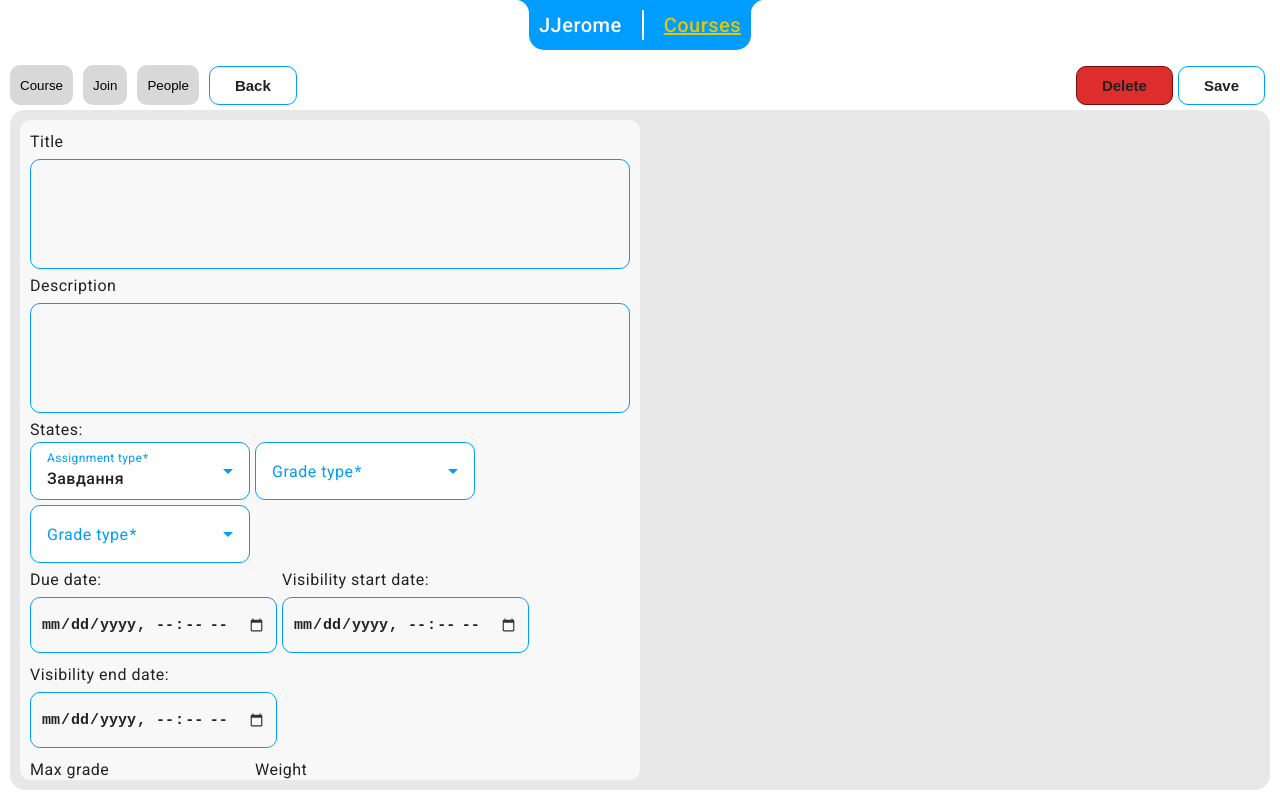
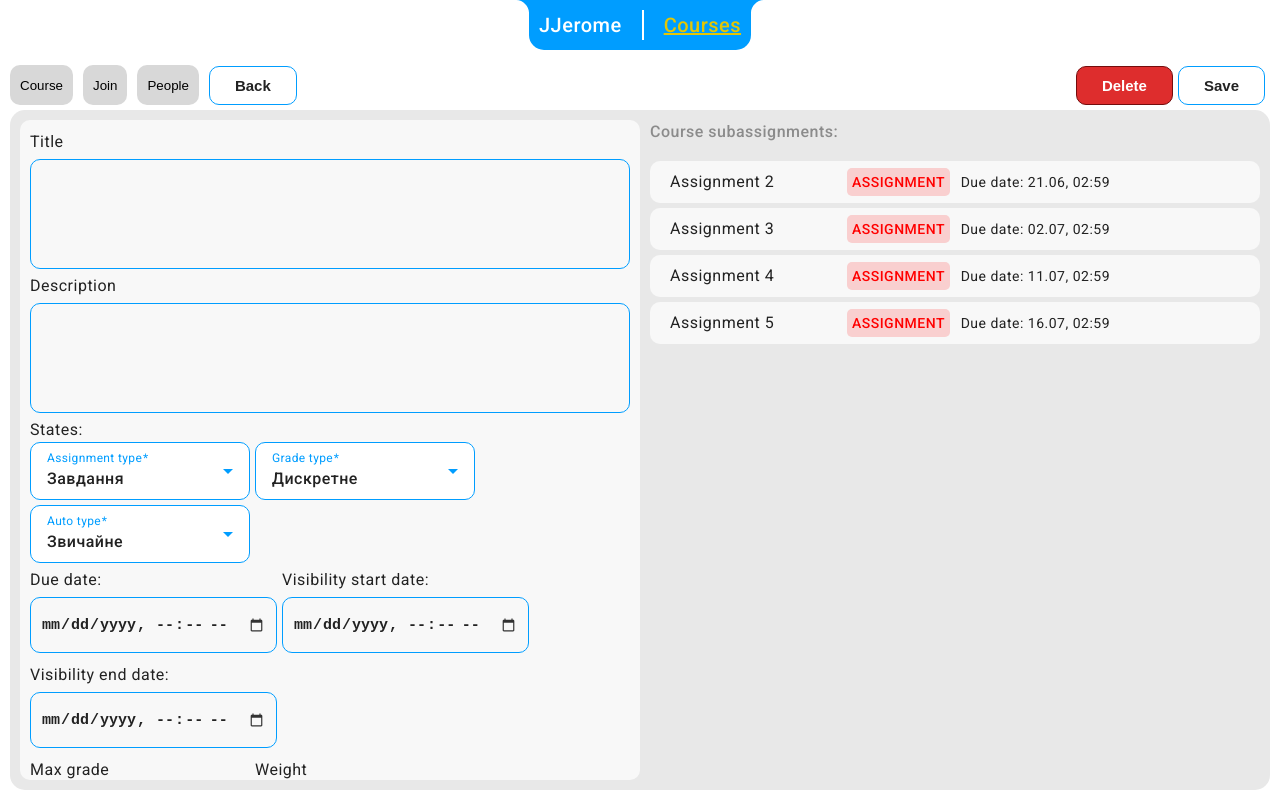
Before and after one commit to PNU-SE-3-team-7/LabControlFrontEnd, an Angular app: page /course/1/assignment/create in a window 1280 px wide. Built offline with nearby package versions, Linux system fonts and the light colour scheme.

Commit message:
[LAB-4] Fixed some big problems

```diff
--- a/src/app/app-routing.module.ts
+++ b/src/app/app-routing.module.ts
@@ -5,9 +5,7 @@ import {CourseListComponent} from "./pages/course-list/course-list.component";
 import {CourseMainComponent} from "./pages/course/course-main/course-main.component";
 import {CourseAssignmentComponent} from "./pages/course/course-assignment/course-assignment.component";
 import {CourseEditComponent} from "./pages/course-edit/course-edit.component";
-import {
-  CourseAssignmentEditComponent
-} from "./pages/course-edit/course-assignment-edit/course-assignment-edit.component";
+import {CourseAssignmentEditComponent} from "./pages/course-assignment-edit/course-assignment-edit.component";
 
 const routes: Routes = [
   {
--- a/src/app/app.module.ts
+++ b/src/app/app.module.ts
@@ -27,9 +27,7 @@ import {CourseComponent} from "./pages/course/course.component";
 import {AttachedContentComponent} from './components/attached-content/attached-content.component';
 import {CommentsComponent} from './components/comments/comments.component';
 import {CourseEditComponent} from './pages/course-edit/course-edit.component';
-import {
-  CourseAssignmentEditComponent
-} from './pages/course-edit/course-assignment-edit/course-assignment-edit.component';
+import {CourseAssignmentEditComponent} from './pages/course-assignment-edit/course-assignment-edit.component';
 import {CdkDrag, CdkDragHandle, CdkDropList} from "@angular/cdk/drag-drop";
 import {MatIcon} from "@angular/material/icon";
 import {MatTooltip} from "@angular/material/tooltip";
--- a/src/app/models/IAssignment.ts
+++ b/src/app/models/IAssignment.ts
@@ -52,7 +52,7 @@ export namespace GradeType {
       value: GradeType.CONTINUOUS,
       name: "Звичайне"
     }, {
-      value: GradeType.CONTINUOUS,
+      value: GradeType.DISCRETE,
       name: "Дискретне"
     }
   ]
--- a/src/app/pages/course-edit/course-assignment-edit/course-assignment-edit.component.html
+++ b/src/app/pages/course-assignment-edit/course-assignment-edit.component.html
@@ -28,9 +28,9 @@
           </mat-select>
         </mat-form-field>
         <mat-form-field class="form-field">
-          <mat-label>Grade type</mat-label>
-          <mat-select formControlName="gradeType" required>
-            <mat-option *ngFor="let option of GradeType.formValues" [value]="option.value">
+          <mat-label>Auto type</mat-label>
+          <mat-select formControlName="autoType" required>
+            <mat-option *ngFor="let option of AutoType.formValues" [value]="option.value">
               {{ option.name }}
             </mat-option>
           </mat-select>
@@ -40,15 +40,15 @@
     <div class="dates-time">
       <div class="form-field" *ngIf="assignmentEditForm.controls.type.value != AssignmentType.MATERIAL">
         <mat-label class="field-label">Due date:</mat-label>
-        <input class="base-input" type="datetime-local" placeholder="start date" formControlName="dueDate">
+        <input class="base-input" type="datetime-local" formControlName="dueDate">
       </div>
       <div class="form-field">
         <mat-label class="field-label">Visibility start date:</mat-label>
-        <input class="base-input" type="datetime-local" placeholder="start date" formControlName="dueDate">
+        <input class="base-input" type="datetime-local" formControlName="visibilityStart">
       </div>
       <div class="form-field">
         <mat-label class="field-label">Visibility end date:</mat-label>
-        <input class="base-input" type="datetime-local" placeholder="start date" formControlName="dueDate">
+        <input class="base-input" type="datetime-local" formControlName="visibilityEnd">
       </div>
     </div>
     <div class="grades">
@@ -57,7 +57,7 @@
         <input
           class="base-input"
           type="number"
-          formControlName="title"
+          formControlName="maxGrade"
           placeholder="Max grade"
           list="defaultMaxGrade"
         >
@@ -74,7 +74,7 @@
         <input
           class="base-input"
           type="number"
-          formControlName="title"
+          formControlName="weight"
           placeholder="Weight"
           list="defaultWeight"
         >
@@ -91,7 +91,7 @@
         <input
           class="base-input"
           type="number"
-          formControlName="title"
+          formControlName="threshold"
           placeholder="Threshold"
           list="defaultThreshold"
         >
@@ -102,7 +102,18 @@
     </div>
   </form>
 
-  <div class="sub-assignments">
-
+  <div class="sub-assignments" *ngIf="subAssignments && subAssignments.length > 0">
+    <p class="title">Course subassignments:</p>
+    <div class="sub-assignments-list">
+      <div class="sub-assignment" *ngFor="let item of subAssignments" [routerLink]="'../../' + item.id">
+        <div class="left-side">
+          <div class="sub-assignment-title">{{ item.title }}</div>
+          <app-base-label [stateInfo]="ASSIGNMENT_TYPE_LABEL_INFO[item.type]"></app-base-label>
+        </div>
+        <div class="right-side">
+          <div class="due-date">Due date: {{ formatDate(item.dueDate) }}</div>
+        </div>
+      </div>
+    </div>
   </div>
 </div>
--- /dev/null
+++ b/src/app/pages/course-assignment-edit/course-assignment-edit.component.scss
@@ -0,0 +1,145 @@
+.assignment-edit-main {
+  display: flex;
+
+  flex-direction: row;
+  justify-content: space-between;
+  align-items: center;
+
+  width: 100%;
+  height: 100%;
+
+  .about-form {
+    box-sizing: border-box;
+    display: flex;
+
+    flex-direction: column;
+
+    max-width: 50%;
+    min-width: 30%;
+    width: 100%;
+
+    height: 100%;
+
+    margin-right: 5px;
+    padding: 10px;
+    border-radius: 10px;
+
+    background: rgba(255, 255, 255, 0.7);
+
+    overflow: auto;
+
+    .states, .dates-time, .grades {
+      display: flex;
+
+      flex-wrap: wrap;
+
+      .form-field {
+        margin: 0 5px 5px 0;
+
+        min-width: 220px;
+      }
+    }
+
+    .form-field {
+      display: flex;
+
+      flex-direction: column;
+
+      .base-input {
+        margin: 5px 0;
+
+        resize: none;
+
+        &[type="datetime-local"] {
+          height: 56px;
+        }
+      }
+    }
+
+    .title, .description {
+      height: 110px;
+    }
+  }
+}
+
+.sub-assignments {
+  box-sizing: border-box;
+
+  min-width: 30%;
+  max-width: 50%;
+  width: 100%;
+  height: 100%;
+
+  margin-left: 5px;
+
+  .title {
+    color: rgba(0, 0, 0, 0.4);
+    font-weight: 500;
+  }
+
+  .sub-assignments-list {
+    height: 95%;
+
+    overflow: auto;
+
+    .sub-assignment {
+      display: flex;
+
+      flex-direction: row;
+      justify-content: flex-start;
+      align-items: center;
+
+      margin: 5px 0;
+      padding: 2px 20px;
+
+      border-radius: 10px;
+
+      background: rgba(255, 255, 255, 0.7);
+
+      transition: ease .2s;
+
+      .left-side {
+        display: flex;
+
+        flex-direction: row;
+        justify-content: space-between;
+        align-items: center;
+
+        min-width: 50%;
+        width: max-content;
+
+        .sub-assignment-title {
+          overflow: hidden;
+          text-overflow: ellipsis;
+          white-space: nowrap;
+        }
+      }
+
+      .right-side {
+        display: flex;
+
+        flex-direction: row;
+        justify-content: space-between;
+        align-items: center;
+
+        margin-left: 1%;
+
+        width: 100%;
+
+        .due-date, .grade {
+          font-size: 14px;
+        }
+      }
+
+      &:hover {
+        background: rgba(222, 222, 222, 0.7);
+
+        cursor: pointer;
+      }
+
+      &:active {
+        transform: scale(0.99);
+      }
+    }
+  }
+}
--- a/src/app/pages/course-edit/course-assignment-edit/course-assignment-edit.component.ts
+++ b/src/app/pages/course-assignment-edit/course-assignment-edit.component.ts
@@ -1,8 +1,9 @@
 import {Component, OnInit} from '@angular/core';
-import {CourseChildEventType, ICourseButtonDetails, ICourseChildEvents} from "../../course/course.component";
+import {CourseChildEventType, ICourseButtonDetails, ICourseChildEvents} from "../course/course.component";
 import {ActivatedRoute} from "@angular/router";
-import {AssignmentType, AutoType, GradeType, IAssignment} from "../../../models/IAssignment";
+import {AssignmentType, AutoType, GradeType, IAssignment} from "../../models/IAssignment";
 import {FormBuilder, FormControl, FormGroup} from "@angular/forms";
+import {ASSIGNMENT_TYPE_LABEL_INFO} from "../../components/labels/assignment-type-states";
 
 interface ICourseAssignmentEditFormType {
   title: FormControl<string>
@@ -57,7 +58,92 @@ export class CourseAssignmentEditComponent implements ICourseChildEvents, OnInit
     threshold: 70,
     sequence: 1
   }
-  protected subAssignment: IAssignment[] = []
+  protected subAssignments: IAssignment[] = [
+    {
+      id: '2',
+      courseId: 'course2',
+      parentId: 'parent2',
+      title: 'Assignment 2',
+      description: 'This is the second assignment',
+      type: AssignmentType.ASSIGNMENT,
+      submissionEnabled: true,
+      updatedDate: new Date('2023-06-10T14:30:00Z'),
+      createdDate: new Date('2023-05-20T09:00:00Z'),
+      dueDate: new Date('2023-06-20T23:59:59Z'),
+      visibilityStart: new Date('2023-06-10T00:00:00Z'),
+      visibilityEnd: new Date('2023-07-05T23:59:59Z'),
+      visibility: true,
+      gradeType: GradeType.CONTINUOUS,
+      autoType: AutoType.AUTO,
+      maxGrade: 10,
+      weight: 30,
+      threshold: 80,
+      sequence: 2
+    },
+    {
+      id: '3',
+      courseId: 'course3',
+      parentId: 'parent3',
+      title: 'Assignment 3',
+      description: 'This is the third assignment',
+      type: AssignmentType.ASSIGNMENT,
+      submissionEnabled: false,
+      updatedDate: new Date('2023-06-15T16:00:00Z'),
+      createdDate: new Date('2023-05-25T10:30:00Z'),
+      dueDate: new Date('2023-07-01T23:59:59Z'),
+      visibilityStart: new Date('2023-06-20T00:00:00Z'),
+      visibilityEnd: new Date('2023-07-10T23:59:59Z'),
+      visibility: true,
+      gradeType: GradeType.CONTINUOUS,
+      autoType: AutoType.MANUAL,
+      maxGrade: 10,
+      weight: 40,
+      threshold: 75,
+      sequence: 3
+    },
+    {
+      id: '4',
+      courseId: 'course4',
+      parentId: 'parent4',
+      title: 'Assignment 4',
+      description: 'This is the fourth assignment',
+      type: AssignmentType.ASSIGNMENT,
+      submissionEnabled: true,
+      updatedDate: new Date('2023-06-20T11:15:00Z'),
+      createdDate: new Date('2023-05-30T14:45:00Z'),
+      dueDate: new Date('2023-07-10T23:59:59Z'),
+      visibilityStart: new Date('2023-06-25T00:00:00Z'),
+      visibilityEnd: new Date('2023-07-20T23:59:59Z'),
+      visibility: false,
+      gradeType: GradeType.CONTINUOUS,
+      autoType: AutoType.AUTO,
+      maxGrade: 10,
+      weight: 20,
+      threshold: 60,
+      sequence: 4
+    },
+    {
+      id: '5',
+      courseId: 'course5',
+      parentId: 'parent5',
+      title: 'Assignment 5',
+      description: 'This is the fifth assignment',
+      type: AssignmentType.ASSIGNMENT,
+      submissionEnabled: true,
+      updatedDate: new Date('2023-06-25T09:30:00Z'),
+      createdDate: new Date('2023-06-01T16:00:00Z'),
+      dueDate: new Date('2023-07-15T23:59:59Z'),
+      visibilityStart: new Date('2023-07-01T00:00:00Z'),
+      visibilityEnd: new Date('2023-07-25T23:59:59Z'),
+      visibility: true,
+      gradeType: GradeType.CONTINUOUS,
+      autoType: AutoType.MANUAL,
+      maxGrade: 10,
+      weight: 15,
+      threshold: 65,
+      sequence: 5
+    }
+  ];
 
   protected assignmentEditForm?: FormGroup<ICourseAssignmentEditFormType>
 
@@ -114,6 +200,18 @@ export class CourseAssignmentEditComponent implements ICourseChildEvents, OnInit
     });
   }
 
+  public formatDate(date: Date): string {
+    return date.toLocaleString('uk-UA', {
+      timeZone: 'Europe/Kyiv',
+      day: '2-digit',
+      month: '2-digit',
+      hour: '2-digit',
+      minute: '2-digit'
+    });
+  }
+
   protected readonly AssignmentType = AssignmentType;
   protected readonly GradeType = GradeType;
+  protected readonly ASSIGNMENT_TYPE_LABEL_INFO = ASSIGNMENT_TYPE_LABEL_INFO;
+  protected readonly AutoType = AutoType;
 }
--- a/src/app/pages/course-edit/course-assignment-edit/course-assignment-edit.component.scss
+++ /dev/null
@@ -1,63 +0,0 @@
-.assignment-edit-main {
-  display: flex;
-
-  flex-direction: row;
-  justify-content: space-between;
-  align-items: center;
-
-  width: 100%;
-  height: 100%;
-
-  .about-form {
-    box-sizing: border-box;
-    display: flex;
-
-    flex-direction: column;
-
-    max-width: 50%;
-    min-width: 30%;
-    width: 100%;
-
-    height: 100%;
-
-    margin-right: 5px;
-    padding: 10px;
-    border-radius: 10px;
-
-    background: rgba(255, 255, 255, 0.7);
-
-    overflow: auto;
-
-    .states, .dates-time, .grades {
-      display: flex;
-
-      flex-wrap: wrap;
-
-      .form-field {
-        margin: 0 5px 5px 0;
-
-        min-width: 220px;
-      }
-    }
-
-    .form-field {
-      display: flex;
-
-      flex-direction: column;
-
-      .base-input {
-        margin: 5px 0;
-
-        resize: none;
-
-        &[type="datetime-local"] {
-          height: 56px;
-        }
-      }
-    }
-
-    .title, .description {
-      height: 110px;
-    }
-  }
-}
--- a/src/app/pages/course-edit/course-edit.component.ts
+++ b/src/app/pages/course-edit/course-edit.component.ts
@@ -695,6 +695,11 @@ export class CourseEditComponent implements ICourseChildEvents {
       SAVE: {
         visible: true,
         text: "Save",
+      },
+      DELETE: {
+        visible: true,
+        text: "Delete",
+        ngClasses: ["cancel"]
       }
     }
   }
--- a/src/app/pages/course/course-assignment/course-assignment.component.ts
+++ b/src/app/pages/course/course-assignment/course-assignment.component.ts
@@ -25,6 +25,9 @@ import {CourseChildEventType, ICourseButtonDetails, ICourseChildEvents} from "..
   styleUrl: './course-assignment.component.scss'
 })
 export class CourseAssignmentComponent implements OnInit, ICourseChildEvents {
+  private assignmentId?: string;
+  private courseId?: string;
+
   protected assignment: IAssignment = {
     id: '1',
     courseId: 'course1',
@@ -377,7 +380,12 @@ export class CourseAssignmentComponent implements OnInit, ICourseChildEvents {
   }
 
   ngOnInit(): void {
-
+    this.activatedRoute.paramMap.subscribe(params => {
+      this.assignmentId = params.get('assignmentId') || ""
+    });
+    this.activatedRoute.parent?.paramMap.subscribe(params => {
+      this.courseId = params.get('courseId') || '';
+    });
   }
 
   onButtonClicked(type: CourseChildEventType): void {
--- a/src/other-styles/base-button.scss
+++ b/src/other-styles/base-button.scss
@@ -20,14 +20,14 @@
   }
 
   &.cancel {
-    @include color(#de2d2d, #750d0d, #222);
+    @include color(#de2d2d, #750d0d, #fff);
 
     &:hover {
-      @include color(#de2d2d, #de2d2d, #fff);
+      @include color(#de2d2d, #de2d2d, #222222);
     }
 
     &:active, .active {
-      @include color(#41ce14, #39b412, #fff);
+      @include color(#222222, #222222, #fff);
     }
 
     &:disabled {
```
Also changed, not shown: 1 other file (tests, documents, lock files or other folders).
